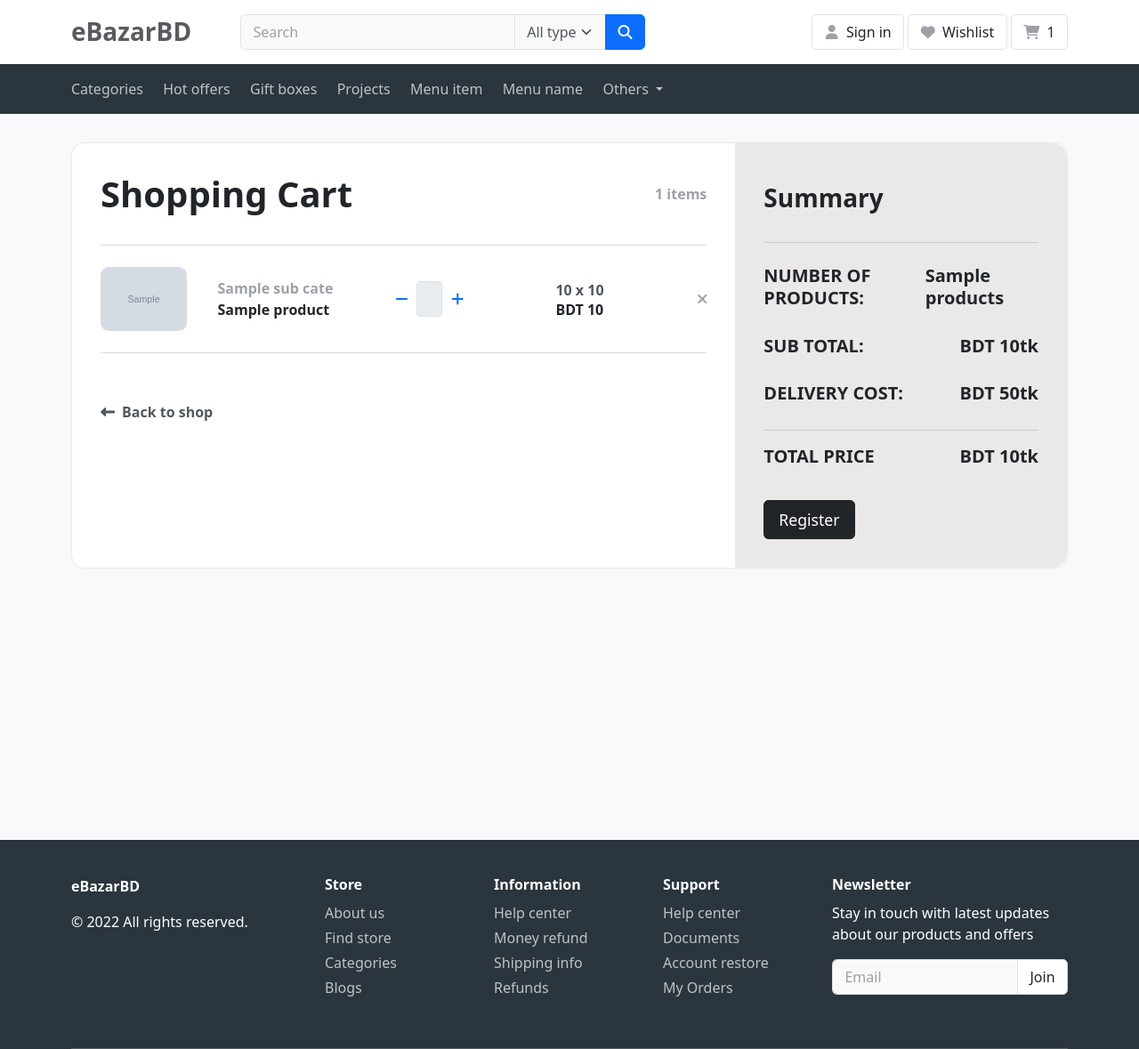
After one commit to WazedKhan/eBazarBD, a Django app: template templates/cart/list.html in a window 1280 px wide. The commit adds this page. Shown: the whole page at 89% size. Run offline with Django 4.2, Linux system fonts and the light colour scheme; the template is opened without the code that fills it: most values are stand-ins (such as "Sample title", 1, 10 or a date in 2020); grey boxes marked "Sample" are stand-in pictures; some libraries are stand-ins or nearby versions.

Commit message:
cart item info fuctions

```diff
--- a/cart/urls.py
+++ b/cart/urls.py
@@ -5,4 +5,5 @@ app_name = 'cart'
 
 urlpatterns = [
     path('add/', views.add_cart, name='add_cart'),
+    path('list/', views.list, name='list'),
 ]
--- a/cart/views.py
+++ b/cart/views.py
@@ -14,3 +14,8 @@ def add_cart(request):
         cart.add(product, quantity)
         return JsonResponse({'quantity':cart.__len__()})
     return JsonResponse({'ok':'ok'})
+
+
+def list(request):
+    cart = Cart(request)
+    return render(request, 'cart/list.html', {'cart':cart})
--- /dev/null
+++ b/static/css/cart.css
@@ -0,0 +1,34 @@
+@media (min-width: 1025px) {
+    .h-custom {
+    height: 100vh !important;
+    }
+    }
+
+    .card-registration .select-input.form-control[readonly]:not([disabled]) {
+    font-size: 1rem;
+    line-height: 2.15;
+    padding-left: .75em;
+    padding-right: .75em;
+    }
+
+    .card-registration .select-arrow {
+    top: 13px;
+    }
+
+    .bg-grey {
+    background-color: #eae8e8;
+    }
+
+    @media (min-width: 992px) {
+    .card-registration-2 .bg-grey {
+    border-top-right-radius: 16px;
+    border-bottom-right-radius: 16px;
+    }
+    }
+
+    @media (max-width: 991px) {
+    .card-registration-2 .bg-grey {
+    border-bottom-left-radius: 16px;
+    border-bottom-right-radius: 16px;
+    }
+    }
--- /dev/null
+++ b/templates/cart/list.html
@@ -0,0 +1,102 @@
+{% extends 'core/base.html' %}
+{% block content %}
+<section class="h-100 h-custom" style="background-color: #0000;">
+    <div class="container py-5 h-100">
+      <div class="row d-flex justify-content-center align-items-center h-10">
+        <div class="col-12">
+          <div class="card card-registration card-registration-2" style="border-radius: 15px;">
+            <div class="card-body p-0">
+              <div class="row g-0">
+                <div class="col-lg-8">
+                  <div class="p-5">
+                    <div class="d-flex justify-content-between align-items-center mb-5">
+                      <h1 class="fw-bold mb-0 text-black">Shopping Cart</h1>
+                      <h6 class="mb-0 text-muted">{{ cart|length }} items</h6>
+                    </div>
+                    <hr class="my-4">
+
+
+                    {% for item in cart %}
+                    <div class="row mb-4 d-flex justify-content-between align-items-center">
+                      <div class="col-md-2 col-lg-2 col-xl-2">
+                        <img
+                          src="{{item.product.image.url}}"
+                          class="img-fluid rounded-3" alt="Cotton T-shirt">
+                      </div>
+                      <div class="col-md-3 col-lg-3 col-xl-3">
+                        <h6 class="text-muted">{{item.product.sub_cate.name}}</h6>
+                        <h6 class="text-black mb-0">{{item.product.name}}</h6>
+                      </div>
+                      <div class="col-md-3 col-lg-3 col-xl-2 d-flex">
+                        <button class="btn btn-link px-2"
+                          onclick="this.parentNode.querySelector('input[type=number]').stepDown()">
+                          <i class="fas fa-minus"></i>
+                        </button>
+
+                        <input id="form1" min="0" name="quantity" value="1" type="number"
+                          class="form-control form-control-sm" / disabled>
+
+                        <button class="btn btn-link px-2"
+                          onclick="this.parentNode.querySelector('input[type=number]').stepUp()">
+                          <i class="fas fa-plus"></i>
+                        </button>
+                      </div>
+                      <div class="col-md-3 col-lg-2 col-xl-2 offset-lg-1">
+                        <strong class="mb-0">{{ item.quantity }} x {{item.product.price}}</strong>
+                        <h6 class="mb-0">BDT {{ item.sub_total }}</h6>
+                      </div>
+                      <div class="col-md-1 col-lg-1 col-xl-1 text-end">
+                        <a href="#!" class="text-muted"><i class="fas fa-times"></i></a>
+                      </div>
+                    </div>
+                    <hr class="my-4">
+                    {% endfor %}
+
+
+                    <div class="pt-5">
+                      <h6 class="mb-0"><a href="#!" class="text-body"><i
+                            class="fas fa-long-arrow-alt-left me-2"></i>Back to shop</a></h6>
+                    </div>
+                  </div>
+                </div>
+                <div class="col-lg-4 bg-grey">
+                  <div class="p-5">
+                    <h3 class="fw-bold mb-5 mt-2 pt-1">Summary</h3>
+                    <hr class="my-4">
+
+                    <div class="d-flex justify-content-between mb-4">
+                      <h5 class="text-uppercase">Number of Products: </h5>
+                      <h5>{{cart.products}}</h5>
+                    </div>
+
+                    <div class="d-flex justify-content-between mb-4">
+                      <h5 class="text-uppercase">Sub Total: </h5>
+                      <h5>BDT {{ cart.get_total_price }}tk</h5>
+                    </div>
+
+                    <div class="d-flex justify-content-between mb-4">
+                      <h5 class="text-uppercase">Delivery Cost: </h5>
+                      <h5>BDT 50tk</h5>
+                    </div>
+
+                    <hr>
+
+                    <div class="d-flex justify-content-between mb-5">
+                      <h5 class="text-uppercase">Total price</h5>
+                      <h5>BDT {{cart.final_price}}tk</h5>
+                    </div>
+
+                    <button type="button" class="btn btn-dark btn-block btn-lg"
+                      data-mdb-ripple-color="dark">Register</button>
+
+                  </div>
+                </div>
+              </div>
+            </div>
+          </div>
+        </div>
+      </div>
+    </div>
+  </section>
+  <div class="p-md-2"></div>
+{% endblock content %}
--- a/templates/core/base.html
+++ b/templates/core/base.html
@@ -18,6 +18,7 @@
   	<link rel="stylesheet" type="text/css" href="{% static 'css/style.css' %}">
   	<link rel="stylesheet" type="text/css" href="{% static 'css/res.css' %}">
   	<link rel="stylesheet" type="text/css" href="{% static 'css/fontawesome.css' %}">
+  	<link rel="stylesheet" type="text/css" href="{% static 'css/cart.css' %}">
 
   	<!-- Font awesome 5 -->
   	<link rel="stylesheet" href="https://cdnjs.cloudflare.com/ajax/libs/font-awesome/6.1.1/css/all.min.css"/>
@@ -47,7 +48,7 @@
 						<a href="#" class="btn btn-light">
 							<i class="fa fa-heart"></i>  <span class="ms-1 d-none d-sm-inline-block">Wishlist</span>
 						</a>
-						<a data-bs-toggle="offcanvas" href="#offcanvas_cart" class="btn btn-light">
+						<a href={% url 'cart:list' %} class="btn btn-light">
 							<i class="fa fa-shopping-cart"></i>
 							<span class="ms-1">
 								{% with total_qty=cart|length %}
```
Also changed, not shown: cart/cart.py (+29 -0 lines).
